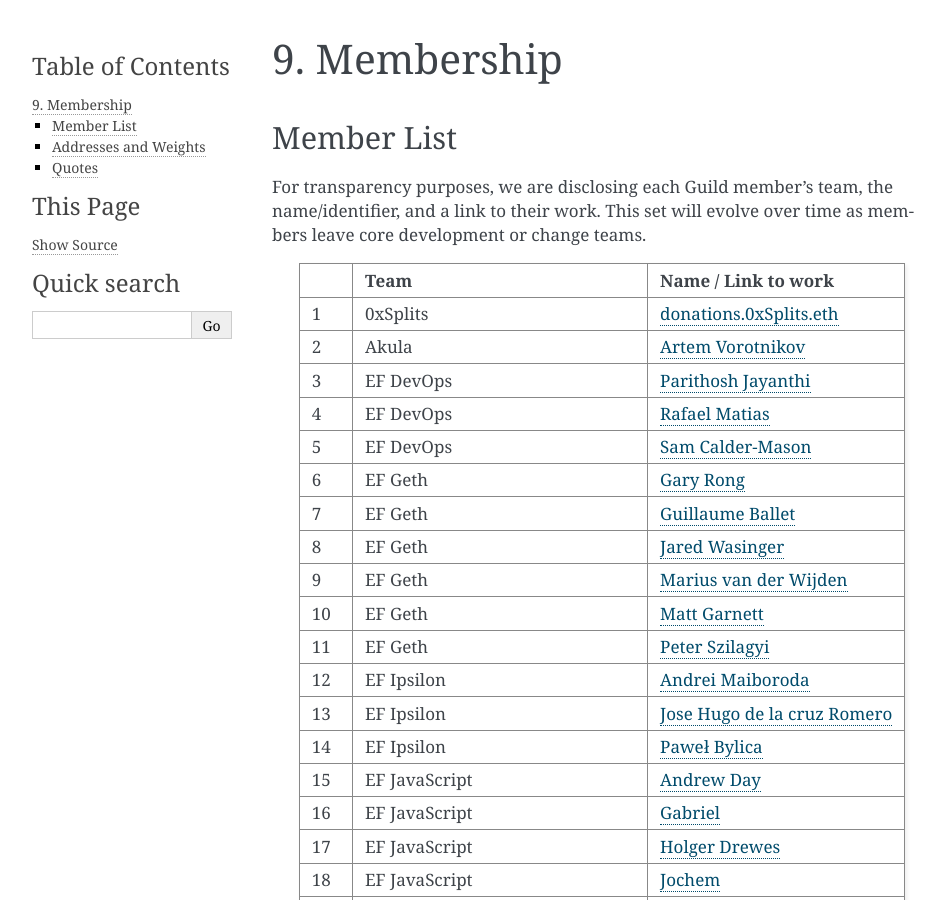
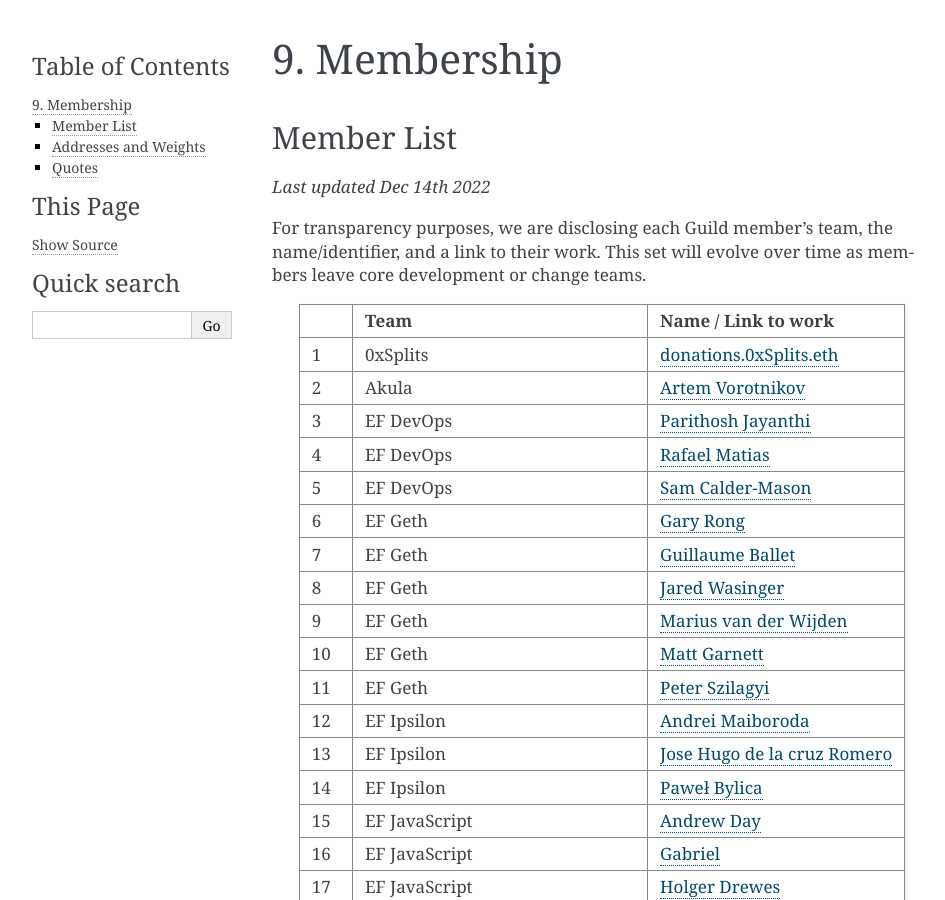
Before and after one commit to protocolguild/documentation, a Sphinx documentation site: the page built from docs/9-membership.md, in a window 1280 px wide and 900 px high. Shown: the whole window, without its empty margins (148-1093 px from the left). Built offline with Sphinx 7.4.7, drawn with Linux system fonts in a browser that asks for light colours.

Commit message:
add "last updated" info

```diff
--- a/docs/9-membership.md
+++ b/docs/9-membership.md
@@ -1,5 +1,7 @@
 # 9. Membership
 ## Member List
+
+_Last updated Dec 14th 2022_
 
 For transparency purposes, we are disclosing each Guild member's team, the name/identifier, and a link to their work. This set will evolve over time as members leave core development or change teams.
 
```
